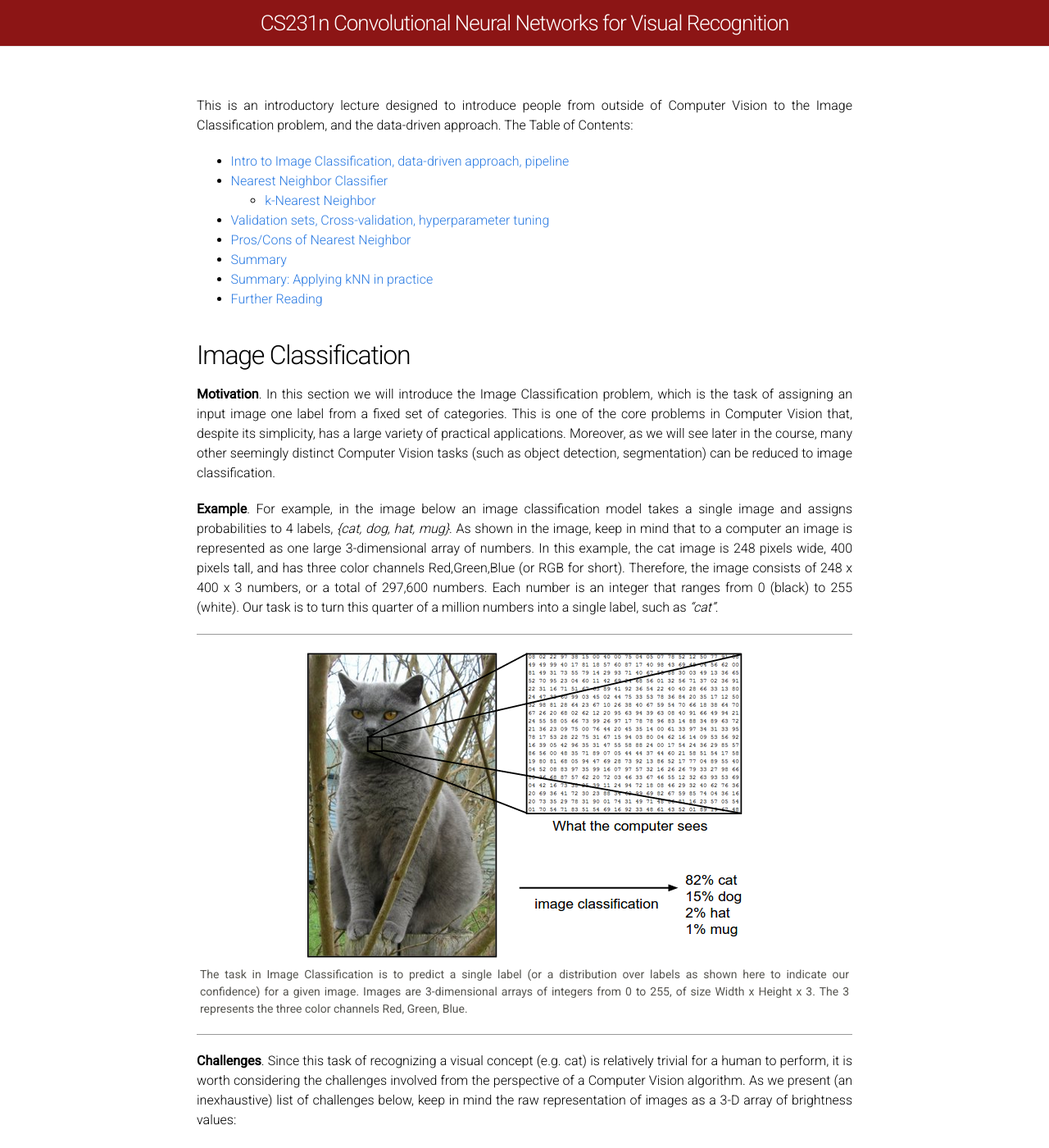
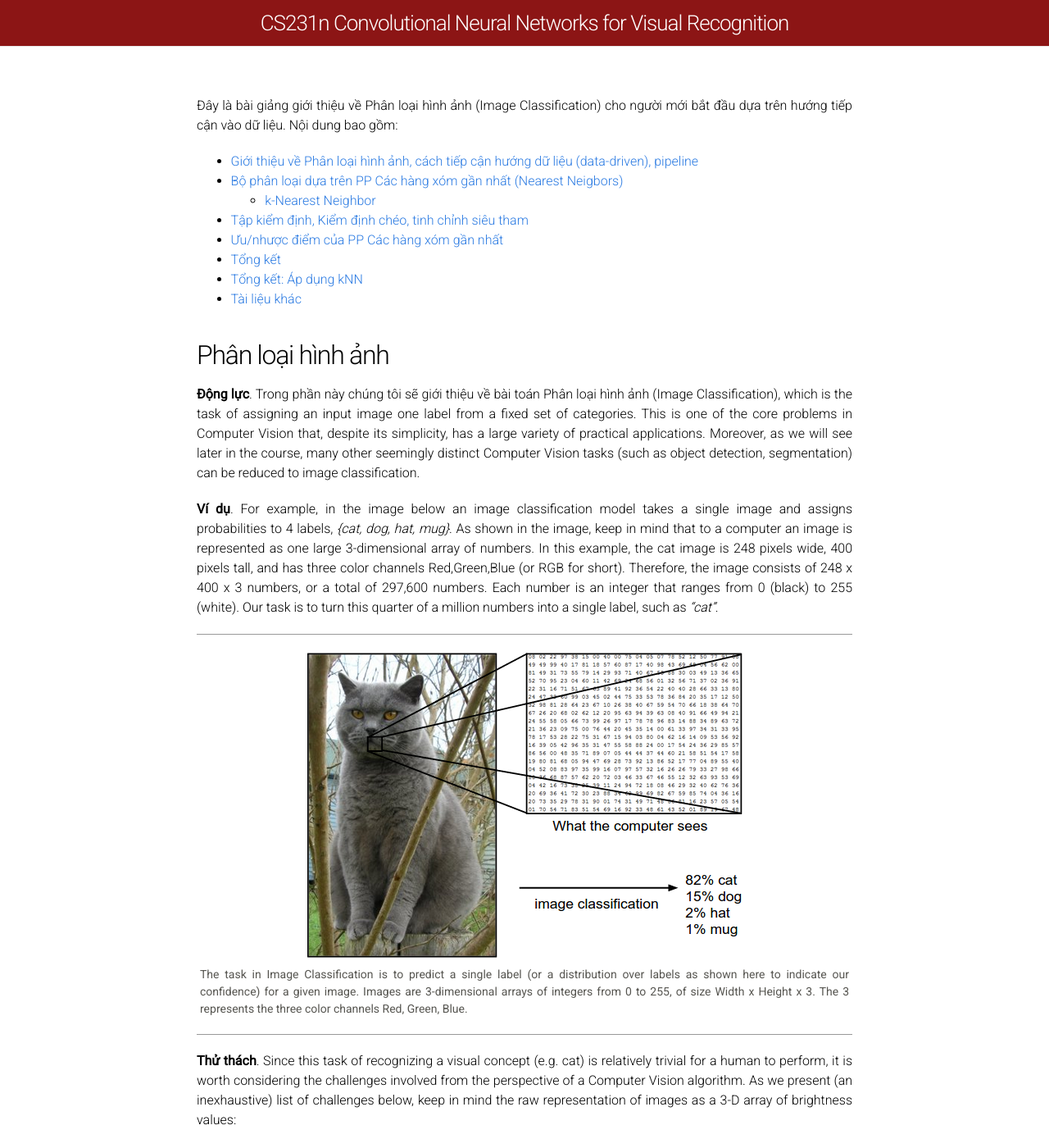
Before and after one commit to damminhtien/cs231n-vietnamese, a Jekyll site: the page built from classification.md, in a window 1280 px wide and 1400 px high. Shown: the whole window at 82% size. Built offline with Jekyll 4.4.1, drawn with Linux system fonts in a browser that asks for light colours; formulas are drawn with MathJax 3; some of the changed text lies outside the part shown.

Commit message:
trans header classification.md

```diff
--- a/classification.md
+++ b/classification.md
@@ -4,39 +4,39 @@ mathjax: true
 permalink: /classification/
 ---
 
-This is an introductory lecture designed to introduce people from outside of Computer Vision to the Image Classification problem, and the data-driven approach. The Table of Contents:
+Đây là bài giảng giới thiệu về Phân loại hình ảnh (Image Classification) cho người mới bắt đầu dựa trên hướng tiếp cận vào dữ liệu. Nội dung bao gồm:
 
-- [Intro to Image Classification, data-driven approach, pipeline](#intro)
-- [Nearest Neighbor Classifier](#nn)
+- [Giới thiệu về  Phân loại hình ảnh, cách tiếp cận hướng dữ liệu (data-driven), pipeline](#intro)
+- [Bộ phân loại dựa trên PP Các hàng xóm gần nhất (Nearest Neigbors)](#nn)
   - [k-Nearest Neighbor](#knn)
-- [Validation sets, Cross-validation, hyperparameter tuning](#val)
-- [Pros/Cons of Nearest Neighbor](#procon)
-- [Summary](#summary)
-- [Summary: Applying kNN in practice](#summaryapply)
-- [Further Reading](#reading)
+- [Tập kiểm định, Kiểm định chéo, tinh chỉnh siêu tham ](#val)
+- [Ưu/nhược điểm của PP Các hàng xóm gần nhất](#procon)
+- [Tổng kết](#summary)
+- [Tổng kết: Áp dụng kNN](#summaryapply)
+- [Tài liệu khác](#reading)
 
 <a name='intro'></a>
 
-## Image Classification
+## Phân loại hình ảnh
 
-**Motivation**. In this section we will introduce the Image Classification problem, which is the task of assigning an input image one label from a fixed set of categories. This is one of the core problems in Computer Vision that, despite its simplicity, has a large variety of practical applications. Moreover, as we will see later in the course, many other seemingly distinct Computer Vision tasks (such as object detection, segmentation) can be reduced to image classification.
+**Động lực**. Trong phần này chúng tôi sẽ giới thiệu về  bài toán Phân loại hình ảnh (Image Classification), which is the task of assigning an input image one label from a fixed set of categories. This is one of the core problems in Computer Vision that, despite its simplicity, has a large variety of practical applications. Moreover, as we will see later in the course, many other seemingly distinct Computer Vision tasks (such as object detection, segmentation) can be reduced to image classification.
 
-**Example**. For example, in the image below an image classification model takes a single image and assigns probabilities to 4 labels, *{cat, dog, hat, mug}*. As shown in the image, keep in mind that to a computer an image is represented as one large 3-dimensional array of numbers. In this example, the cat image is 248 pixels wide, 400 pixels tall, and has three color channels Red,Green,Blue (or RGB for short). Therefore, the image consists of 248 x 400 x 3 numbers, or a total of 297,600 numbers. Each number is an integer that ranges from 0 (black) to 255 (white). Our task is to turn this quarter of a million numbers into a single label, such as *"cat"*.
+**Ví dụ**. For example, in the image below an image classification model takes a single image and assigns probabilities to 4 labels, *{cat, dog, hat, mug}*. As shown in the image, keep in mind that to a computer an image is represented as one large 3-dimensional array of numbers. In this example, the cat image is 248 pixels wide, 400 pixels tall, and has three color channels Red,Green,Blue (or RGB for short). Therefore, the image consists of 248 x 400 x 3 numbers, or a total of 297,600 numbers. Each number is an integer that ranges from 0 (black) to 255 (white). Our task is to turn this quarter of a million numbers into a single label, such as *"cat"*.
 
 <div class="fig figcenter fighighlight">
   <img src="/assets/classify.png">
   <div class="figcaption">The task in Image Classification is to predict a single label (or a distribution over labels as shown here to indicate our confidence) for a given image. Images are 3-dimensional arrays of integers from 0 to 255, of size Width x Height x 3. The 3 represents the three color channels Red, Green, Blue.</div>
 </div>
 
-**Challenges**. Since this task of recognizing a visual concept (e.g. cat) is relatively trivial for a human to perform, it is worth considering the challenges involved from the perspective of a Computer Vision algorithm. As we present (an inexhaustive) list of challenges below, keep in mind the raw representation of images as a 3-D array of brightness values:
+**Thử thách**. Since this task of recognizing a visual concept (e.g. cat) is relatively trivial for a human to perform, it is worth considering the challenges involved from the perspective of a Computer Vision algorithm. As we present (an inexhaustive) list of challenges below, keep in mind the raw representation of images as a 3-D array of brightness values:
 
-- **Viewpoint variation**. A single instance of an object can be oriented in many ways with respect to the camera.
-- **Scale variation**. Visual classes often exhibit variation in their size (size in the real world, not only in terms of their extent in the image).
-- **Deformation**. Many objects of interest are not rigid bodies and can be deformed in extreme ways.
-- **Occlusion**. The objects of interest can be occluded. Sometimes only a small portion of an object (as little as few pixels) could be visible.
-- **Illumination conditions**. The effects of illumination are drastic on the pixel level.
-- **Background clutter**. The objects of interest may *blend* into their environment, making them hard to identify.
-- **Intra-class variation**. The classes of interest can often be relatively broad, such as *chair*. There are many different types of these objects, each with their own appearance.
+- **Đa dạng góc nhìn**. A single instance of an object can be oriented in many ways with respect to the camera.
+- **Đa dạng tỉ lệ**. Visual classes often exhibit variation in their size (size in the real world, not only in terms of their extent in the image).
+- **Biến dạng**. Many objects of interest are not rigid bodies and can be deformed in extreme ways.
+- **Sự che khuất**. The objects of interest can be occluded. Sometimes only a small portion of an object (as little as few pixels) could be visible.
+- **Các điều kiện ánh sáng**. The effects of illumination are drastic on the pixel level.
+- **Nhiễu nền**. The objects of interest may *blend* into their environment, making them hard to identify.
+- **Đa dạng trong một lớp**. The classes of interest can often be relatively broad, such as *chair*. There are many different types of these objects, each with their own appearance.
 
 A good image classification model must be invariant to the cross product of all these variations, while simultaneously retaining sensitivity to the inter-class variations.
 
@@ -45,25 +45,25 @@ A good image classification model must be invariant to the cross product of all
   <div class="figcaption"></div>
 </div>
 
-**Data-driven approach**. How might we go about writing an algorithm that can classify images into distinct categories? Unlike writing an algorithm for, for example, sorting a list of numbers, it is not obvious how one might write an algorithm for identifying cats in images. Therefore, instead of trying to specify what every one of the categories of interest look like directly in code, the approach that we will take is not unlike one you would take with a child: we're going to provide the computer with many examples of each class and then develop learning algorithms that look at these examples and learn about the visual appearance of each class. This approach is referred to as a *data-driven approach*, since it relies on first accumulating a *training dataset* of labeled images. Here is an example of what such a dataset might look like:
+**Cách tiếp cận hướng dữ liệu (data-driven)**. How might we go about writing an algorithm that can classify images into distinct categories? Unlike writing an algorithm for, for example, sorting a list of numbers, it is not obvious how one might write an algorithm for identifying cats in images. Therefore, instead of trying to specify what every one of the categories of interest look like directly in code, the approach that we will take is not unlike one you would take with a child: we're going to provide the computer with many examples of each class and then develop learning algorithms that look at these examples and learn about the visual appearance of each class. This approach is referred to as a *data-driven approach*, since it relies on first accumulating a *training dataset* of labeled images. Here is an example of what such a dataset might look like:
 
 <div class="fig figcenter fighighlight">
   <img src="/assets/trainset.jpg">
   <div class="figcaption">An example training set for four visual categories. In practice we may have thousands of categories and hundreds of thousands of images for each category.</div>
 </div>
 
-**The image classification pipeline**. We've seen that the task in Image Classification is to take an array of pixels that represents a single image and assign a label to it. Our complete pipeline can be formalized as follows:
+**Phân loại hình ảnh pipeline**. We've seen that the task in Image Classification is to take an array of pixels that represents a single image and assign a label to it. Our complete pipeline can be formalized as follows:
 
-- **Input:** Our input consists of a set of *N* images, each labeled with one of *K* different classes. We refer to this data as the *training set*.
-- **Learning:** Our task is to use the training set to learn what every one of the classes looks like. We refer to this step as *training a classifier*, or *learning a model*.
-- **Evaluation:** In the end, we evaluate the quality of the classifier by asking it to predict labels for a new set of images that it has never seen before. We will then compare the true labels of these images to the ones predicted by the classifier. Intuitively, we're hoping that a lot of the predictions match up with the true answers  (which we call the *ground truth*).
+- **Đầu vào:** Our input consists of a set of *N* images, each labeled with one of *K* different classes. We refer to this data as the *training set*.
+- **Quá trình học:** Our task is to use the training set to learn what every one of the classes looks like. We refer to this step as *training a classifier*, or *learning a model*.
+- **Đánh giá:** In the end, we evaluate the quality of the classifier by asking it to predict labels for a new set of images that it has never seen before. We will then compare the true labels of these images to the ones predicted by the classifier. Intuitively, we're hoping that a lot of the predictions match up with the true answers  (which we call the *ground truth*).
 
 <a name='nn'></a>
 
-### Nearest Neighbor Classifier
+### Bộ phân loại dựa trên PP Các hàng xóm gần nhất
 As our first approach, we will develop what we call a **Nearest Neighbor Classifier**. This classifier has nothing to do with Convolutional Neural Networks and it is very rarely used in practice, but it will allow us to get an idea about the basic approach to an image classification problem.
 
-**Example image classification dataset: CIFAR-10.** One popular toy image classification dataset is the <a href="http://www.cs.toronto.edu/~kriz/cifar.html">CIFAR-10 dataset</a>. This dataset consists of 60,000 tiny images that are 32 pixels high and wide. Each image is labeled with one of 10 classes (for example *"airplane, automobile, bird, etc"*). These 60,000 images are partitioned into a training set of 50,000 images and a test set of 10,000 images. In the image below you can see 10 random example images from each one of the 10 classes:
+**Ví dụ tập dữ liệu phân loại hình ảnh: CIFAR-10.** One popular toy image classification dataset is the <a href="http://www.cs.toronto.edu/~kriz/cifar.html">CIFAR-10 dataset</a>. This dataset consists of 60,000 tiny images that are 32 pixels high and wide. Each image is labeled with one of 10 classes (for example *"airplane, automobile, bird, etc"*). These 60,000 images are partitioned into a training set of 50,000 images and a test set of 10,000 images. In the image below you can see 10 random example images from each one of the 10 classes:
 
 <div class="fig figcenter fighighlight">
   <img src="/assets/nn.jpg">
@@ -139,7 +139,7 @@ class NearestNeighbor(object):
 
 If you ran this code, you would see that this classifier only achieves **38.6%** on CIFAR-10. That's more impressive than guessing at random (which would give 10% accuracy since there are 10 classes), but nowhere near human performance (which is [estimated at about 94%](http://karpathy.github.io/2011/04/27/manually-classifying-cifar10/)) or near state-of-the-art Convolutional Neural Networks that achieve about 95%, matching human accuracy (see the [leaderboard](http://www.kaggle.com/c/cifar-10/leaderboard) of a recent Kaggle competition on CIFAR-10).
 
-**The choice of distance.**
+**Việc lựa chọn khoảng cách.**
 There are many other ways of computing distances between vectors. Another common choice could be to instead use the **L2 distance**, which has the geometric interpretation of computing the euclidean distance between two vectors. The distance takes the form:
 
 $$
@@ -211,7 +211,7 @@ By the end of this procedure, we could plot a graph that shows which values of *
 
 > Split your training set into training set and a validation set. Use validation set to tune all hyperparameters. At the end run a single time on the test set and report performance.
 
-**Cross-validation**.
+**Kiểm định chéo**.
 In cases where the size of your training data (and therefore also the validation data) might be small, people sometimes use a more sophisticated technique for hyperparameter tuning called **cross-validation**. Working with our previous example, the idea is that instead of arbitrarily picking the first 1000 datapoints to be the validation set and rest training set, you can get a better and less noisy estimate of how well a certain value of *k* works by iterating over different validation sets and averaging the performance across these. For example, in 5-fold cross-validation, we would split the training data into 5 equal folds, use 4 of them for training, and 1 for validation. We would then iterate over which fold is the validation fold, evaluate the performance, and finally average the performance across the different folds.
 
 <div class="fig figleft fighighlight">
@@ -221,7 +221,7 @@ In cases where the size of your training data (and therefore also the validation
 </div>
 
 
-**In practice**. In practice, people prefer to avoid cross-validation in favor of having a single validation split, since cross-validation can be computationally expensive. The splits people tend to use is between 50%-90% of the training data for training and rest for validation. However, this depends on multiple factors: For example if the number of hyperparameters is large you may prefer to use bigger validation splits. If the number of examples in the validation set is small (perhaps only a few hundred or so), it is safer to use cross-validation. Typical number of folds you can see in practice would be 3-fold, 5-fold or 10-fold cross-validation.
+**Trong thực tế**. In practice, people prefer to avoid cross-validation in favor of having a single validation split, since cross-validation can be computationally expensive. The splits people tend to use is between 50%-90% of the training data for training and rest for validation. However, this depends on multiple factors: For example if the number of hyperparameters is large you may prefer to use bigger validation splits. If the number of examples in the validation set is small (perhaps only a few hundred or so), it is safer to use cross-validation. Typical number of folds you can see in practice would be 3-fold, 5-fold or 10-fold cross-validation.
 
 <div class="fig figcenter fighighlight">
   <img src="/assets/crossval.jpeg">
@@ -230,7 +230,7 @@ In cases where the size of your training data (and therefore also the validation
 
 <a name='procon'></a>
 
-**Pros and Cons of Nearest Neighbor classifier.**
+**Ưu điểm và nhược điểm của PP Các hàng xóm gần nhất**
 
 It is worth considering some advantages and drawbacks of the Nearest Neighbor classifier. Clearly, one advantage is that it is very simple to implement and understand. Additionally, the classifier takes no time to train, since all that is required is to store and possibly index the training data. However, we pay that computational cost at test time, since classifying a test example requires a comparison to every single training example. This is backwards, since in practice we often care about the test time efficiency much more than the efficiency at training time. In fact, the deep neural networks we will develop later in this class shift this tradeoff to the other extreme: They are very expensive to train, but once the training is finished it is very cheap to classify a new test example. This mode of operation is much more desirable in practice.
 
@@ -254,7 +254,7 @@ In particular, note that images that are nearby each other are much more a funct
 
 <a name='summary'></a>
 
-### Summary
+### Tổng kết
 
 In summary:
 
@@ -270,7 +270,7 @@ In next lectures we will embark on addressing these challenges and eventually ar
 
 <a name='summaryapply'></a>
 
-### Summary: Applying kNN in practice
+### Tổng kết: Áp dụng kNN vào thực tế
 
 If you wish to apply kNN in practice (hopefully not on images, or perhaps as only a baseline) proceed as follows:
 
@@ -283,7 +283,7 @@ If you wish to apply kNN in practice (hopefully not on images, or perhaps as onl
 
 <a name='reading'></a>
 
-#### Further Reading
+#### Bài viết khác
 
 Here are some (optional) links you may find interesting for further reading:
 
```
